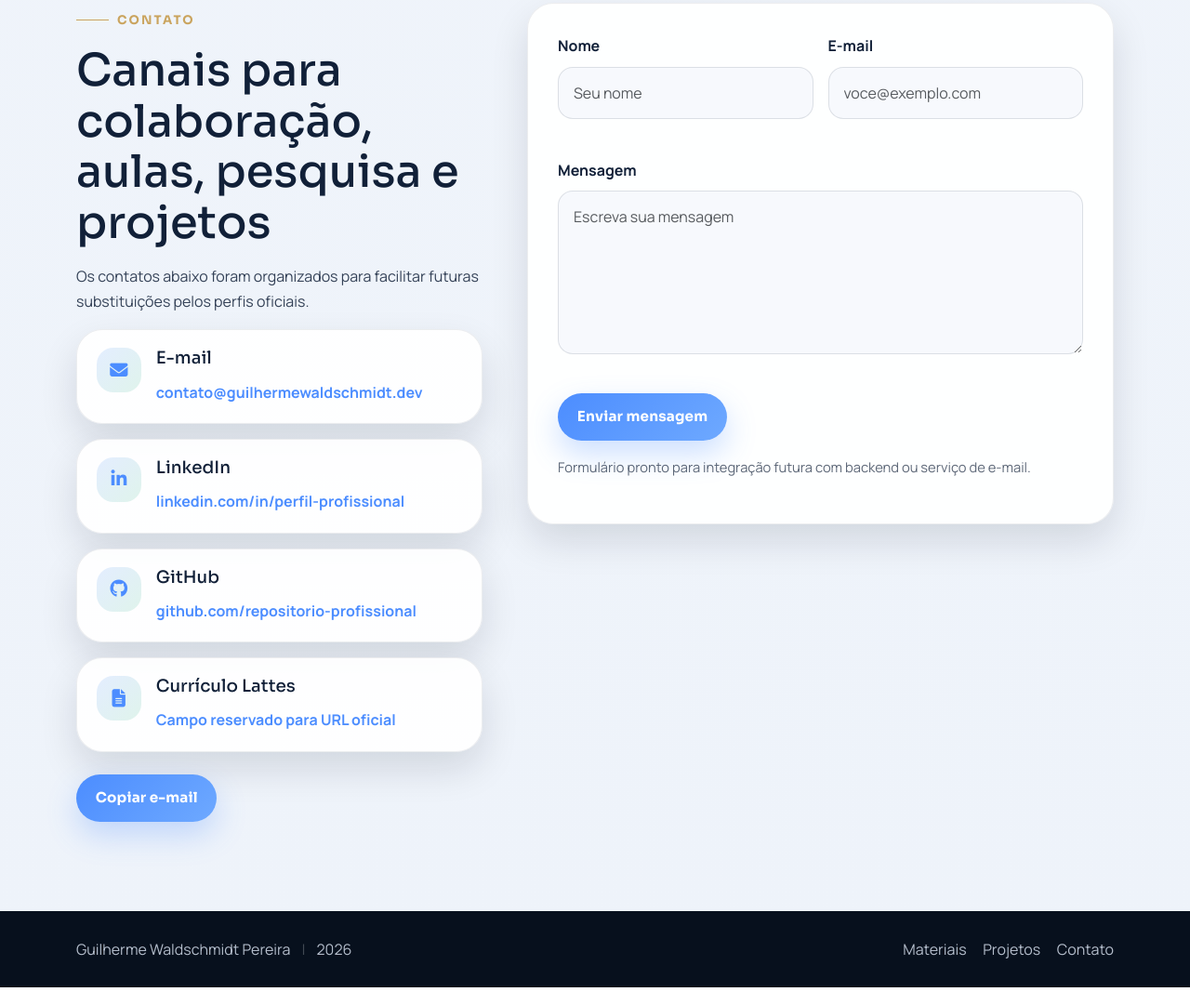
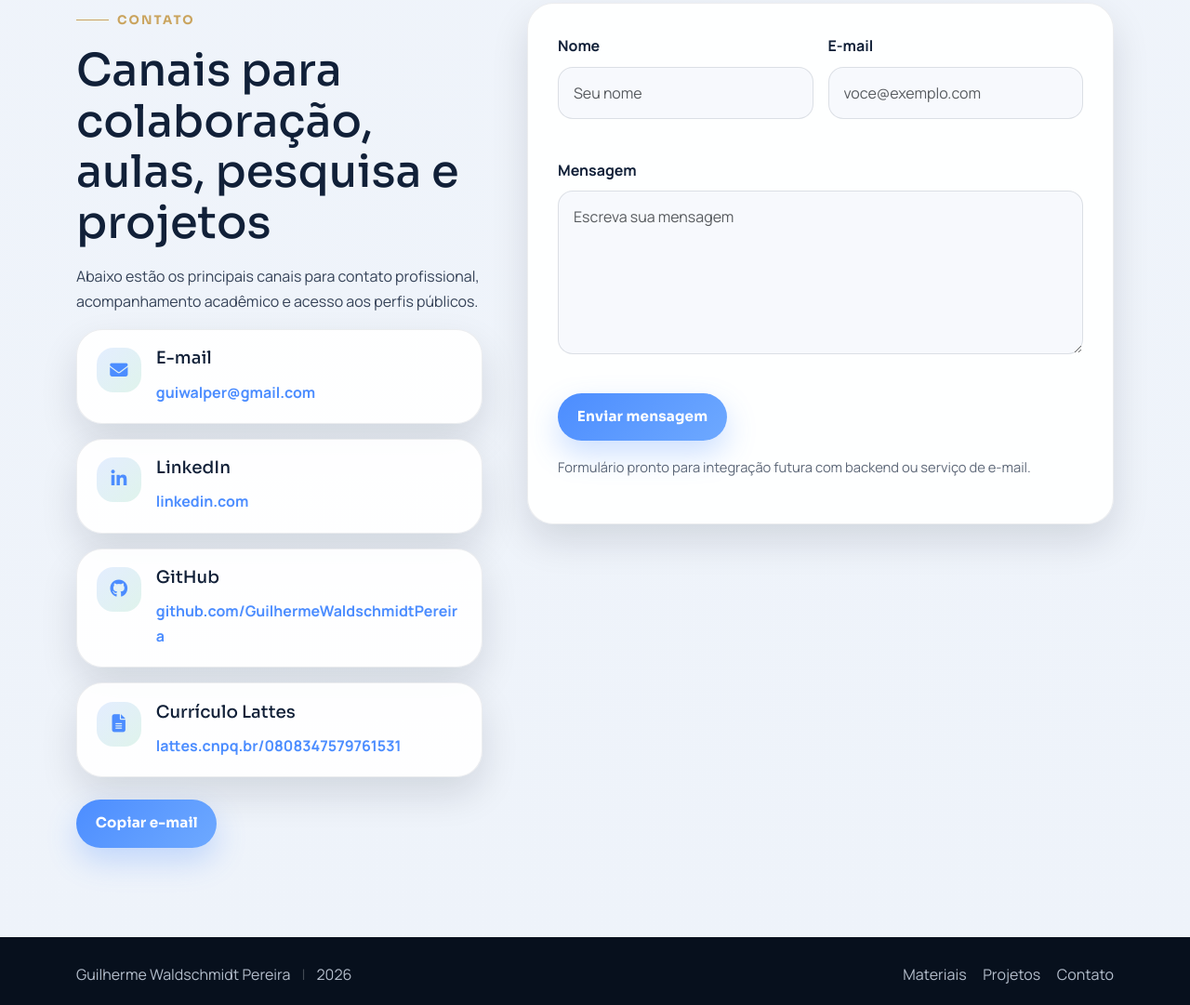
Before and after one commit to GuilhermeWaldschmidtPereira/portifolio_gwp, a plain HTML site: page index.html in a window 1280 px wide. Shown: the part 8651-9732 px from the top of the page at 93% size. Drawn offline with nearby package versions, Linux system fonts and the light colour scheme.

Commit message:
Atualizando o site

```diff
--- a/index.html
+++ b/index.html
@@ -326,8 +326,8 @@
               <span class="section-kicker">Contato</span>
               <h2>Canais para colaboração, aulas, pesquisa e projetos</h2>
               <p>
-                Os contatos abaixo foram organizados para facilitar futuras
-                substituições pelos perfis oficiais.
+                Abaixo estão os principais canais para contato profissional,
+                acompanhamento acadêmico e acesso aos perfis públicos.
               </p>
             </div>
 
@@ -336,8 +336,8 @@
                 <div class="contact-card-icon"><i class="fa-solid fa-envelope"></i></div>
                 <div>
                   <h3>E-mail</h3>
-                  <a href="mailto:contato@guilhermewaldschmidt.dev" id="emailAddress">
-                    contato@guilhermewaldschmidt.dev
+                  <a href="mailto:guiwalper@gmail.com" id="emailAddress">
+                    guiwalper@gmail.com
                   </a>
                 </div>
               </article>
@@ -347,7 +347,7 @@
                 <div>
                   <h3>LinkedIn</h3>
                   <a href="https://www.linkedin.com/" target="_blank" rel="noopener noreferrer">
-                    linkedin.com/in/perfil-profissional
+                    linkedin.com
                   </a>
                 </div>
               </article>
@@ -356,8 +356,8 @@
                 <div class="contact-card-icon"><i class="fa-brands fa-github"></i></div>
                 <div>
                   <h3>GitHub</h3>
-                  <a href="https://github.com/" target="_blank" rel="noopener noreferrer">
-                    github.com/repositorio-profissional
+                  <a href="https://github.com/GuilhermeWaldschmidtPereira" target="_blank" rel="noopener noreferrer">
+                    github.com/GuilhermeWaldschmidtPereira
                   </a>
                 </div>
               </article>
@@ -366,8 +366,8 @@
                 <div class="contact-card-icon"><i class="fa-solid fa-file-lines"></i></div>
                 <div>
                   <h3>Currículo Lattes</h3>
-                  <a href="https://lattes.cnpq.br/" target="_blank" rel="noopener noreferrer">
-                    Campo reservado para URL oficial
+                  <a href="http://lattes.cnpq.br/0808347579761531" target="_blank" rel="noopener noreferrer">
+                    lattes.cnpq.br/0808347579761531
                   </a>
                 </div>
               </article>
@@ -378,7 +378,7 @@
                 class="btn btn-brand-primary"
                 id="copyEmailButton"
                 type="button"
-                data-email="contato@guilhermewaldschmidt.dev"
+                data-email="guiwalper@gmail.com"
               >
                 Copiar e-mail
               </button>
```
Also changed, not shown: 1 other file.
